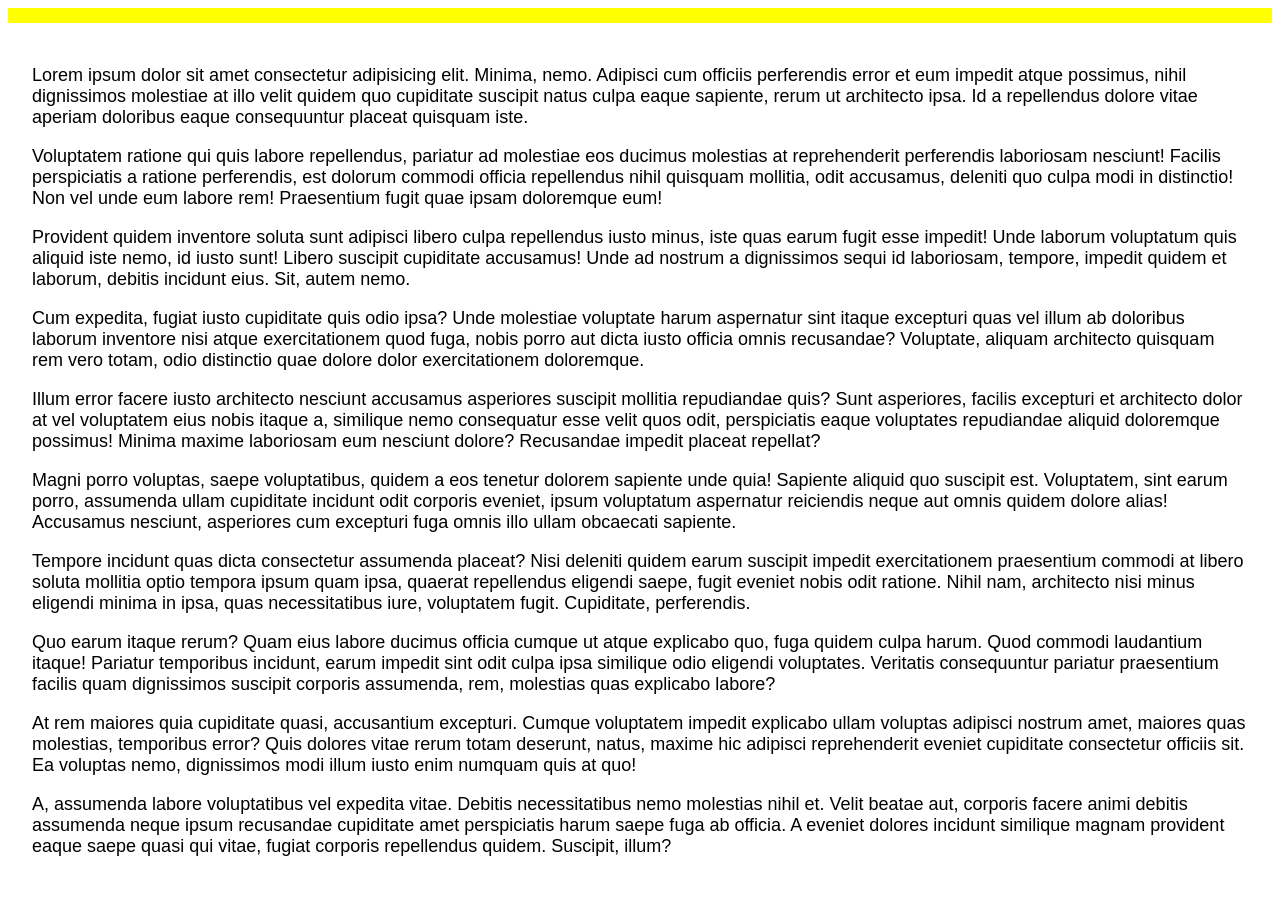
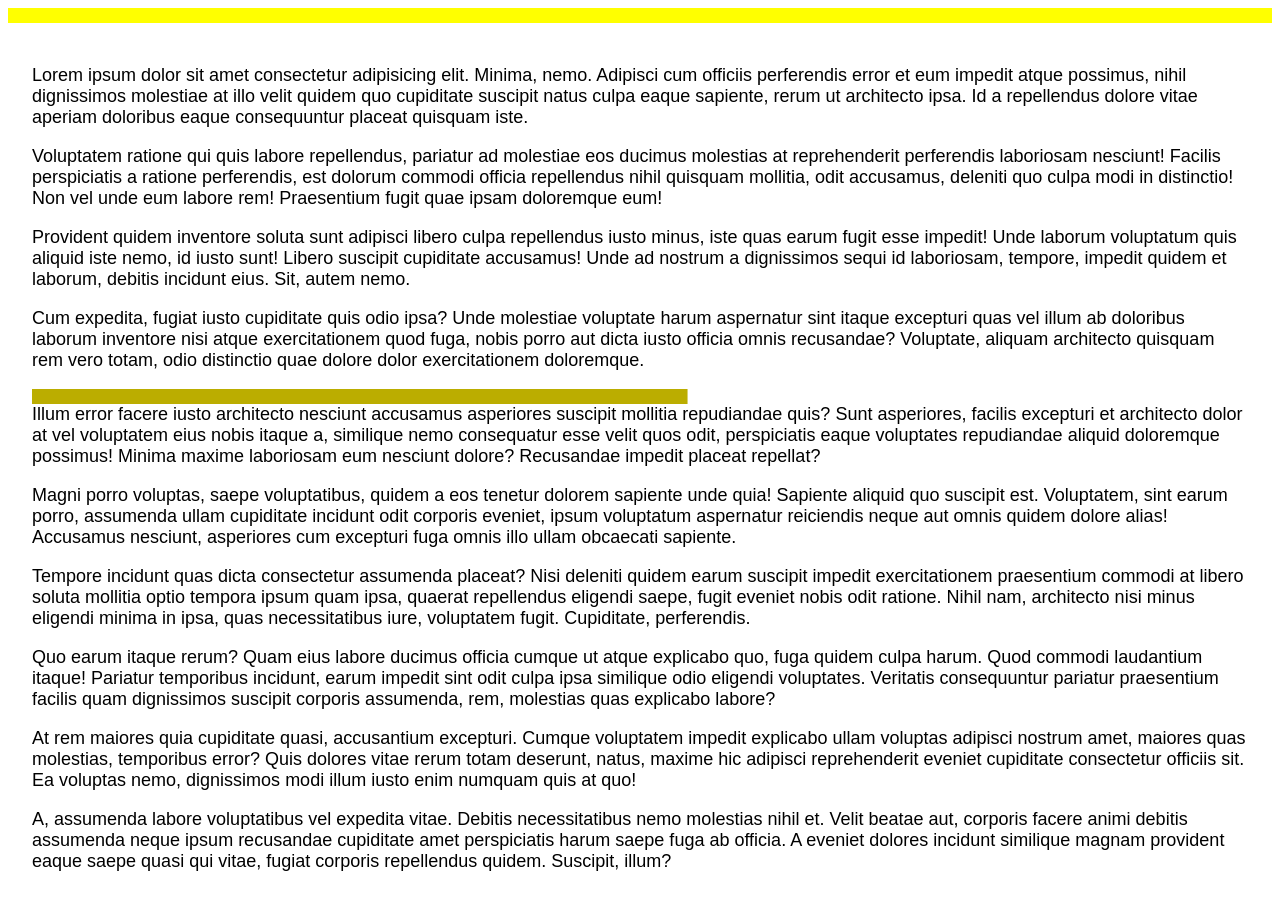
Before and after one commit to Twana9/training-react, a React (Vite) app: page / in a window 1280 px wide. Shown: the top 910 px of the page. Built offline with nearby package versions, Linux system fonts and the light colour scheme.

Commit message:
div scroll over

```diff
--- a/src/Framer-Motion/ScrollAnimations.jsx
+++ b/src/Framer-Motion/ScrollAnimations.jsx
@@ -1,5 +1,5 @@
 import { motion, useScroll, useSpring, useTransform } from "framer-motion";
-import { useTransition } from "react";
+import { useRef } from "react";
 export default function ScrollAnimations() {
   //the motion div is a bar filling with the progress of scrolling
   // of the whole page even if there were other componenets,
@@ -10,8 +10,19 @@ export default function ScrollAnimations() {
     [0, 1],
     ["rgb(0, 0, 255)", "rgb(255, 255, 0)"]
   );
+  const contentRef = useRef(null);
+  const { scrollYProgress: divScrollYProgress } = useScroll({
+    target: contentRef,
+    offset: ["end end", "start start"],
+  });
+
+  const divBackground = useTransform(
+    divScrollYProgress,
+    [0, 1],
+    ["rgb(0, 255, 0)", "rgb(255, 0, 0)"]
+  );
   return (
-    <>
+    <div style={{ position: "relative" }}>
       <motion.div
         style={{
           // scaleX: scrollYProgress,
@@ -63,14 +74,28 @@ export default function ScrollAnimations() {
           architecto quisquam rem vero totam, odio distinctio quae dolore dolor
           exercitationem doloremque.
         </p>
-        <p>
+
+        <div ref={contentRef}>
+          <motion.div
+            style={{
+              scaleX: divScrollYProgress,
+              transformOrigin: "left",
+              width: "100%",
+              height: "15px",
+
+              background: divBackground,
+            }}
+          ></motion.div>
+          {/* Your content that you want the progress bar to react to */}
           Illum error facere iusto architecto nesciunt accusamus asperiores
           suscipit mollitia repudiandae quis? Sunt asperiores, facilis excepturi
           et architecto dolor at vel voluptatem eius nobis itaque a, similique
           nemo consequatur esse velit quos odit, perspiciatis eaque voluptates
           repudiandae aliquid doloremque possimus! Minima maxime laboriosam eum
           nesciunt dolore? Recusandae impedit placeat repellat?
-        </p>
+        </div>
+        {/* other content */}
+
         <p>
           Magni porro voluptas, saepe voluptatibus, quidem a eos tenetur dolorem
           sapiente unde quia! Sapiente aliquid quo suscipit est. Voluptatem,
@@ -112,6 +137,6 @@ export default function ScrollAnimations() {
           corporis repellendus quidem. Suscipit, illum?
         </p>
       </div>
-    </>
+    </div>
   );
 }
```
